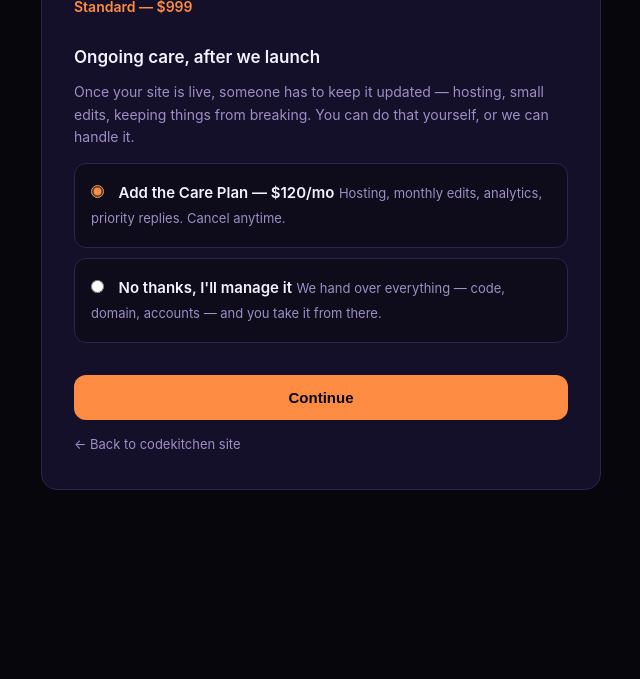
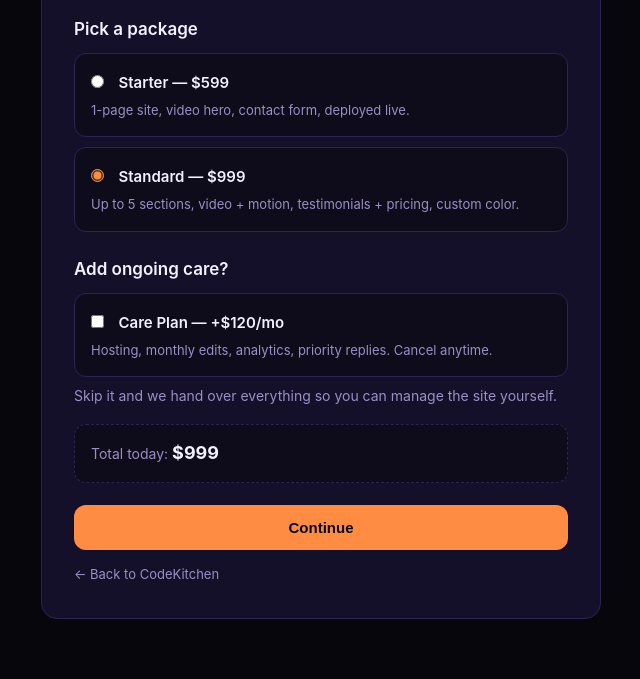
Before and after one commit to Miffler/codekitchen, a website: page order/index.html in a window 1280 px wide. Shown: the part 182-861 px from the top of the page, without its empty margins (319-959 px from the left). Before the commit the page ends 800 px from the top, so only its background shows below. Drawn offline with Linux system fonts and the light colour scheme.

Commit message:
care plan becomes checkout add-on checkbox; drop standalone care package

```diff
--- a/order/index.html
+++ b/order/index.html
@@ -3,7 +3,7 @@
 <head>
 <meta charset="UTF-8">
 <meta name="viewport" content="width=device-width, initial-scale=1.0">
-<title>CodeKitchen — Start your project</title>
+<title>Order — CodeKitchen</title>
 <meta name="robots" content="noindex">
 <style>
 :root{
@@ -19,7 +19,6 @@ body{font-family:'Inter',system-ui,-apple-system,Segoe UI,Roboto,sans-serif;
 .steps{font-size:12px;color:var(--mut);margin-bottom:18px;letter-spacing:.5px}
 .steps b{color:var(--txt)}
 h1{font-size:26px;font-weight:700;margin-bottom:6px}
-.pkg{font-size:14px;color:var(--accent);font-weight:600;margin-bottom:22px}
 h2{font-size:17px;font-weight:600;margin:26px 0 10px}
 p.sub{font-size:14px;color:var(--mut);margin-bottom:14px}
 .opt{display:block;background:var(--bg2);border:1px solid var(--line);border-radius:12px;
@@ -27,7 +26,16 @@ p.sub{font-size:14px;color:var(--mut);margin-bottom:14px}
 .opt:hover{border-color:var(--accent)}
 .opt input{margin-right:10px;accent-color:var(--accent)}
 .opt .t{font-weight:600;font-size:15px}
-.opt .d{font-size:13px;color:var(--mut);margin-top:4px}
+.opt .d{font-size:13px;color:var(--mut);margin-top:4px;display:block}
+.addon{display:block;background:var(--bg2);border:1px solid var(--line);border-radius:12px;
+  padding:16px;cursor:pointer;margin-top:6px;transition:border-color .15s}
+.addon:hover{border-color:var(--accent)}
+.addon input{margin-right:10px;accent-color:var(--accent)}
+.addon .t{font-weight:600;font-size:15px}
+.addon .d{font-size:13px;color:var(--mut);margin-top:4px;display:block}
+.total{background:var(--bg2);border:1px dashed var(--line);border-radius:12px;
+  padding:14px 16px;margin-top:16px;font-size:14px;color:var(--mut)}
+.total b{color:var(--txt);font-size:18px}
 .field{margin-top:14px}
 .field label{display:block;font-size:12px;color:var(--mut);margin-bottom:6px}
 .field input{width:100%;background:var(--bg2);border:1px solid var(--line);border-radius:10px;
@@ -44,30 +52,36 @@ a{color:var(--accent);text-decoration:none}
 <body>
 <div class="card">
   <div class="steps" id="steps">Step <b>1</b> of 3</div>
-  <h1>Start your project</h1>
-  <div class="pkg" id="pkgLabel"></div>
+  <h1>Your order</h1>
 
   <form id="flow" action="https://formspree.io/f/xoeablrw" method="POST">
     <input type="hidden" name="package" id="f_pkg">
     <input type="hidden" name="retainer" id="f_retainer">
     <input type="hidden" name="domain" id="f_domain">
 
-    <!-- STEP 1: retainer -->
+    <!-- STEP 1: package + care add-on -->
     <div id="s1">
-      <h2>Ongoing care, after we launch</h2>
-      <p class="sub">Once your site is live, someone has to keep it updated — hosting, small edits, keeping things from breaking. You can do that yourself, or we can handle it.</p>
-      <label class="opt"><input type="radio" name="ret" value="yes" checked>
-        <span class="t">Add the Care Plan — $120/mo</span>
+      <h2>Pick a package</h2>
+      <label class="opt"><input type="radio" name="pkg" value="starter">
+        <span class="t">Starter — $599</span>
+        <span class="d">1-page site, video hero, contact form, deployed live.</span></label>
+      <label class="opt"><input type="radio" name="pkg" value="standard" checked>
+        <span class="t">Standard — $999</span>
+        <span class="d">Up to 5 sections, video + motion, testimonials + pricing, custom color.</span></label>
+
+      <h2 style="margin-top:24px">Add ongoing care?</h2>
+      <label class="addon"><input type="checkbox" name="care" id="careBox">
+        <span class="t">Care Plan — +$120/mo</span>
         <span class="d">Hosting, monthly edits, analytics, priority replies. Cancel anytime.</span></label>
-      <label class="opt"><input type="radio" name="ret" value="no">
-        <span class="t">No thanks, I'll manage it</span>
-        <span class="d">We hand over everything — code, domain, accounts — and you take it from there.</span></label>
+      <p class="sub" style="margin-top:8px">Skip it and we hand over everything so you can manage the site yourself.</p>
+
+      <div class="total">Total today: <b id="totalNow">$999</b><span id="totalMo" class="hidden"> + $120/mo care</span></div>
     </div>
 
     <!-- STEP 2: domain -->
     <div id="s2" class="hidden">
       <h2>Your domain</h2>
-      <p class="sub" id="domSub">Do you already own a domain you'd like to use?</p>
+      <p class="sub">Do you already own a domain you'd like to use?</p>
       <label class="opt"><input type="radio" name="dom" value="existing" checked>
         <span class="t">Yes, I have one</span>
         <span class="d">Enter it below and we'll set everything up on it.</span></label>
@@ -91,38 +105,50 @@ a{color:var(--accent);text-decoration:none}
     </div>
 
     <button class="btn primary" type="button" id="next">Continue</button>
-    <a class="back" href="/">← Back to codekitchen site</a>
+    <a class="back" href="/">← Back to CodeKitchen</a>
   </form>
 </div>
 <script>
+// preselect package from URL if valid
 const q=new URLSearchParams(location.search);
-const pkgs={starter:['Starter — $599','1-page site, video hero, contact form, deployed live'],
-            standard:['Standard — $999','Up to 5 sections, video + motion, testimonials + pricing, custom color'],
-            care:['Care Plan — $120/mo','Hosting, monthly edits, analytics, priority replies']};
-const pkg=q.get('pkg')||'standard';
-document.getElementById('pkgLabel').textContent=pkgs[pkg]?pkgs[pkg][0]:'Standard — $999';
-document.getElementById('f_pkg').value=document.getElementById('pkgLabel').textContent;
+const pkgs={starter:['Starter — $599',599],standard:['Standard — $999',999]};
+const pre=q.get('pkg');
+if(pre&&pkgs[pre]){document.querySelector('input[name=pkg][value='+pre+']').checked=true;}
+
+const PKGN={starter:'Starter — $599',standard:'Standard — $999'};
+function updateTotal(){
+  const pkg=document.querySelector('input[name=pkg]:checked').value;
+  const care=document.getElementById('careBox').checked;
+  document.getElementById('totalNow').textContent='$'+(pkg==='starter'?599:999);
+  document.getElementById('totalMo').classList.toggle('hidden',!care);
+}
+document.querySelectorAll('input[name=pkg]').forEach(r=>r.addEventListener('change',updateTotal));
+document.getElementById('careBox').addEventListener('change',updateTotal);
+updateTotal();
 
 let step=1;
 const steps=[s1,s2,s3];
 function show(n){step=n;steps.forEach((el,i)=>el.classList.toggle('hidden',i!==n-1));
   document.querySelector('#steps').innerHTML='Step <b>'+n+'</b> of 3';
-  document.getElementById('next').textContent=n===3?'Send':'Continue';}
+  document.getElementById('next').textContent=n===3?'Place order':'Continue';}
 
 document.getElementById('next').onclick=()=>{
   if(step===1){
-    const ret=document.querySelector('input[name=ret]:checked').value;
-    document.getElementById('f_retainer').value=ret==='yes'?'Yes — Care Plan $120/mo':'No retainer';
+    const pkg=document.querySelector('input[name=pkg]:checked').value;
+    document.getElementById('f_pkg').value=PKGN[pkg];
+    document.getElementById('f_retainer').value=document.getElementById('careBox').checked
+      ?'Care Plan add-on: +$120/mo':'No care plan';
     show(2);
   } else if(step===2){
     const dom=document.querySelector('input[name=dom]:checked').value;
     const val=document.getElementById('domField').value.trim();
-    if(dom==='existing'&&!val){document.getElementById('domFieldWrap').querySelector('input').focus();
-      document.getElementById('domSub').textContent='Please enter your domain, or choose "Not yet".';return;}
+    if(dom==='existing'&&!val){document.getElementById('domField').focus();
+      return;}
     document.getElementById('f_domain').value=dom==='existing'?val:'No domain yet — needs one';
-    document.getElementById('summary').textContent='Package: '+document.getElementById('pkgLabel').textContent
-      +' · Retainer: '+document.getElementById('f_retainer').value
-      +(dom==='existing'?' · Domain: '+val:' · Domain: to be decided');
+    document.getElementById('summary').textContent=
+      document.getElementById('f_pkg').value+' · '
+      +document.getElementById('f_retainer').value+' · Domain: '
+      +document.getElementById('f_domain').value;
     show(3);
   } else {
     const f=document.getElementById('flow');
```
Also changed, not shown: contact/index.html (+1 -1 lines), index.html (+3 -3 lines).
